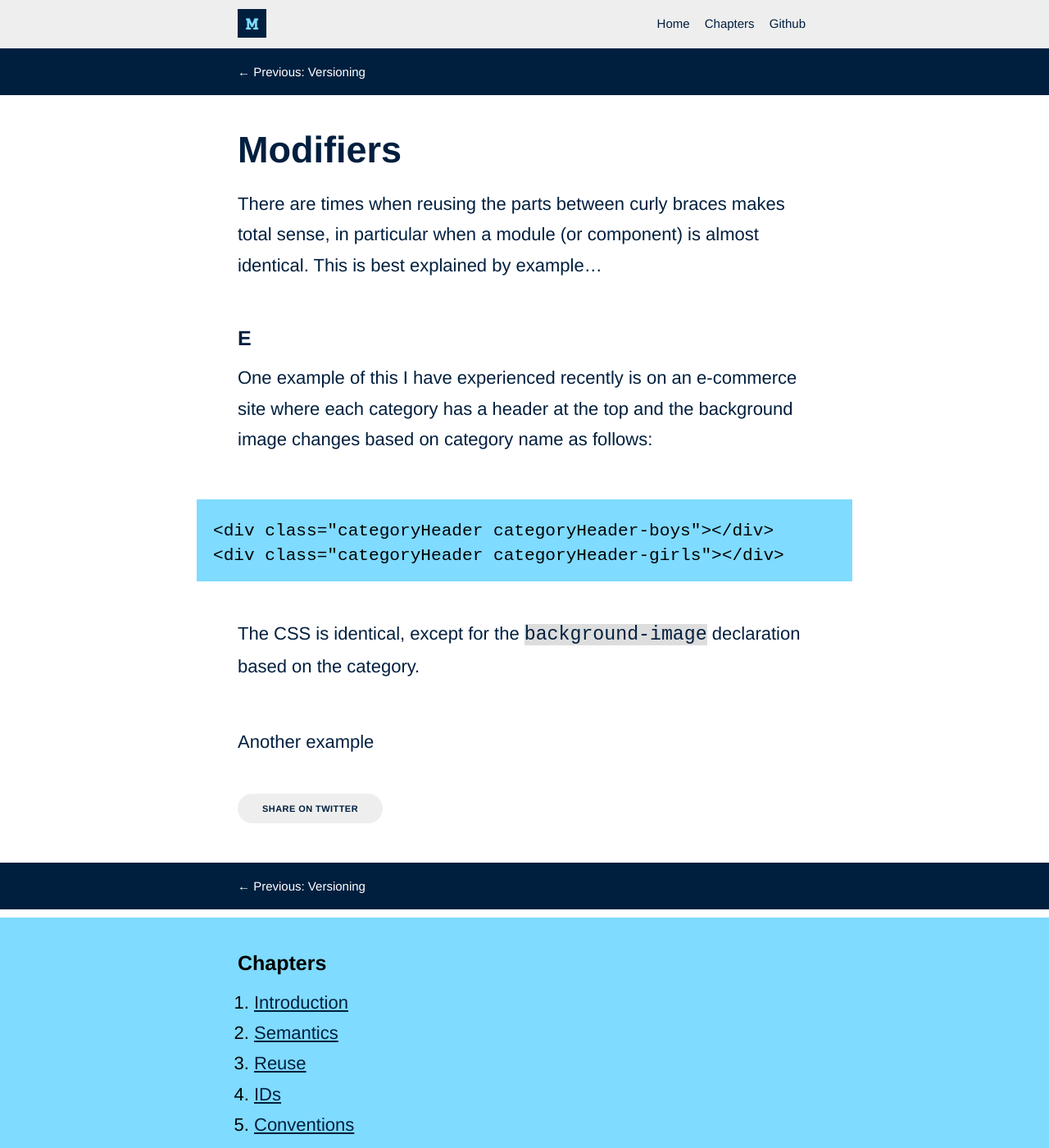
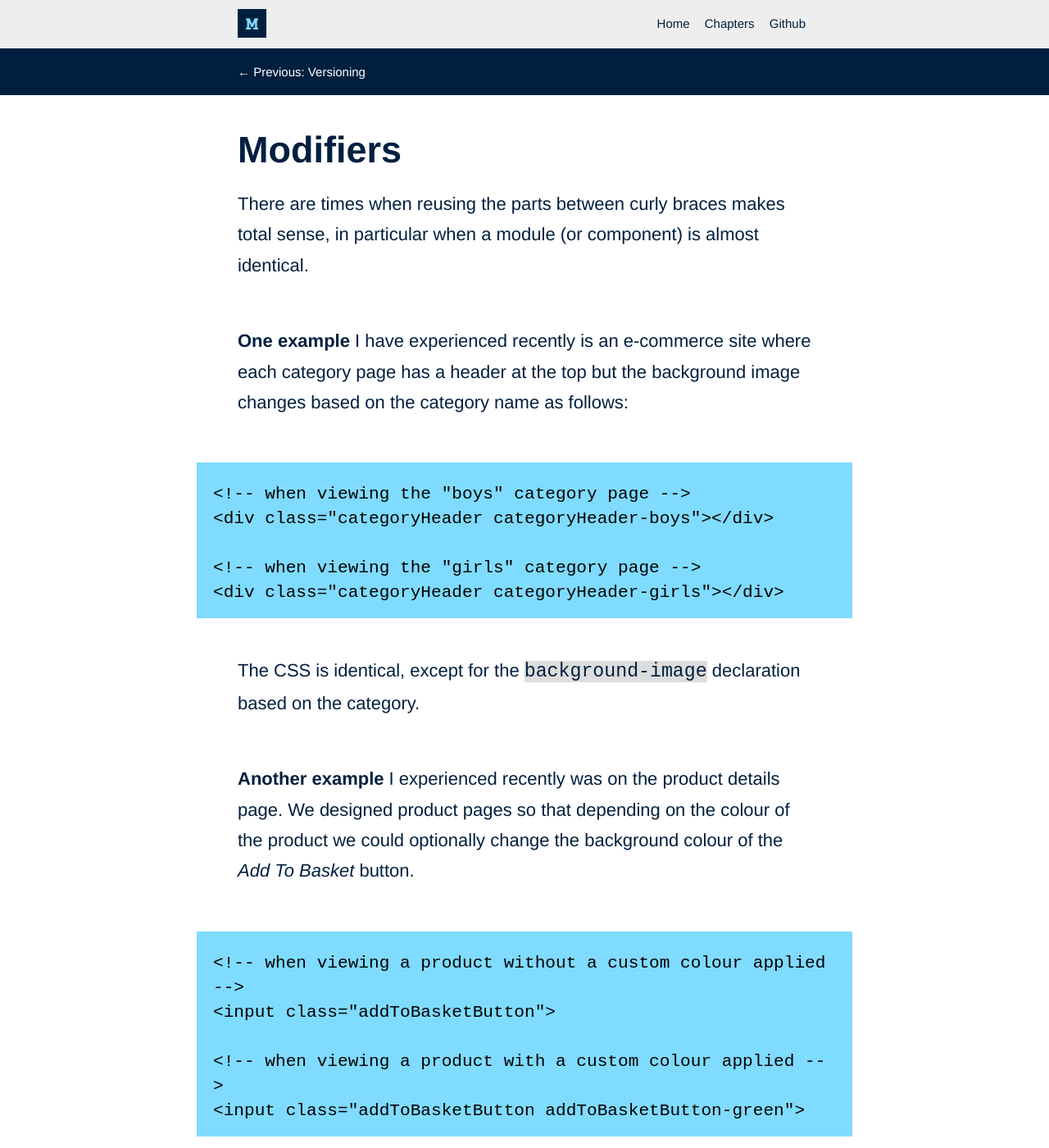
Before and after one commit to adamsilver/maintainablecss.com-jekyll, a Jekyll site: the page built from _chapters/09-overrides.md, in a window 1280 px wide and 1400 px high. Shown: the whole window at 82% size. Built offline with Jekyll 4.4.1, drawn with Linux system fonts in a browser that asks for light colours.

Commit message:
more override stuff

```diff
--- a/_chapters/09-overrides.md
+++ b/_chapters/09-overrides.md
@@ -6,15 +6,24 @@ permalink: /chapters/modifiers/
 description: Use modifiers to change appearance based on slight differences.
 ---
 
-There are times when reusing the parts between curly braces makes total sense, in particular when a module (or component) is almost identical. This is best explained by example...
+There are times when reusing the parts between curly braces makes total sense, in particular when a module (or component) is almost identical.
 
-## E
+**One example** I have experienced recently is an e-commerce site where each category page has a header at the top but the background image changes based on the category name as follows:
 
-One example of this I have experienced recently is on an e-commerce site where each category has a header at the top and the background image changes based on category name as follows:
+	<!-- when viewing the "boys" category page -->
+	<div class="categoryHeader categoryHeader-boys"></div>
 
-	<div class="categoryHeader categoryHeader-boys"></div>
+	<!-- when viewing the "girls" category page -->
 	<div class="categoryHeader categoryHeader-girls"></div>
 
 The CSS is identical, except for the `background-image` declaration based on the category.
 
-Another example
+**Another example** I experienced recently was on the product details page. We designed product pages so that depending on the colour of the product we could optionally change the background colour of the *Add To Basket* button.
+
+	<!-- when viewing a product without a custom colour applied -->
+	<input class="addToBasketButton">
+
+	<!-- when viewing a product with a custom colour applied -->
+	<input class="addToBasketButton addToBasketButton-green">
+
+Too easy.
```
